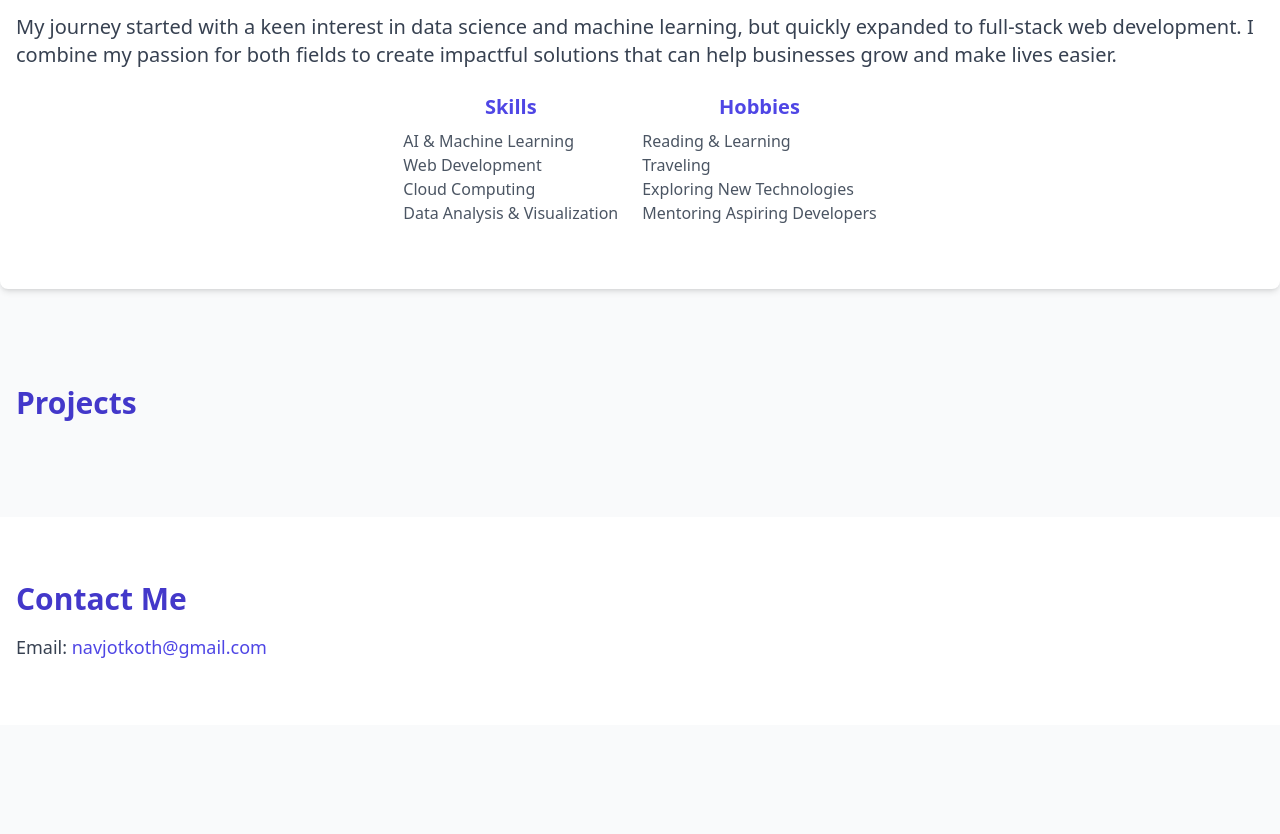
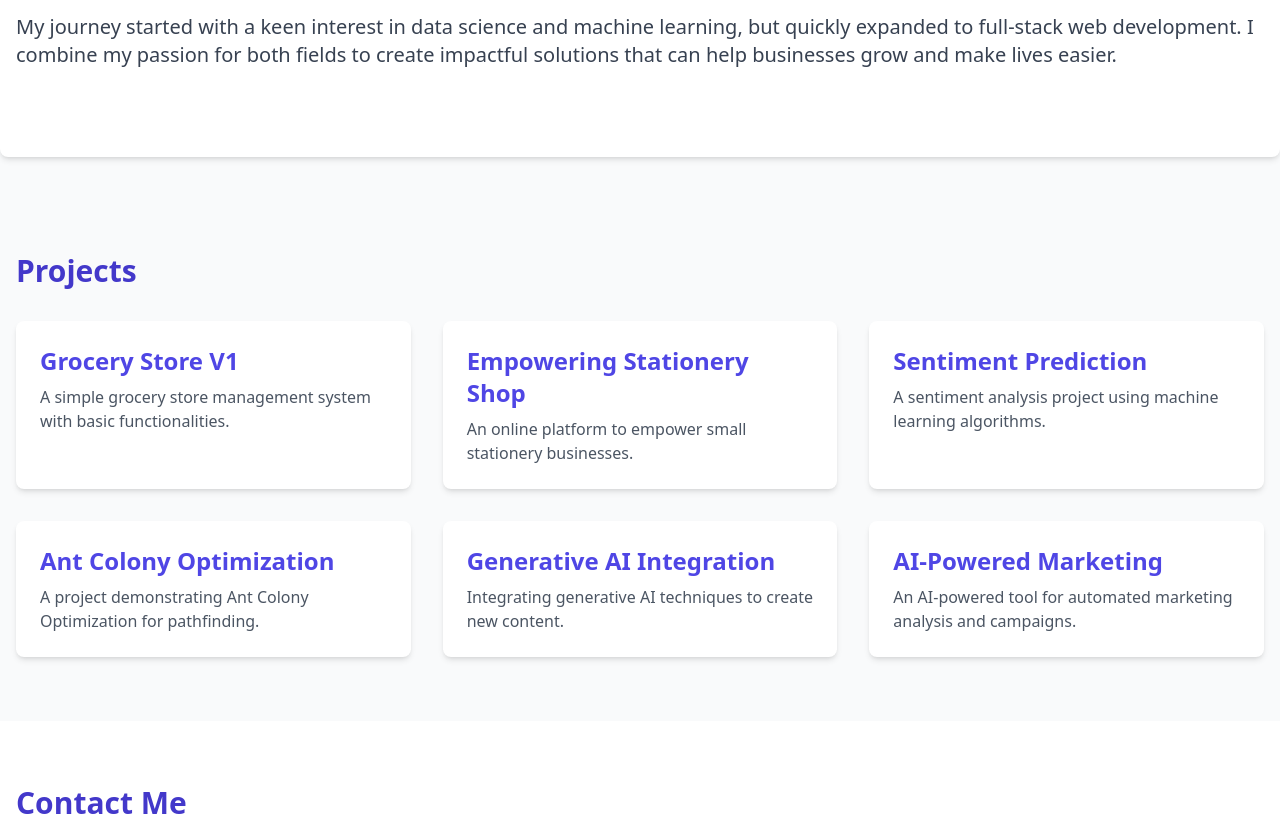
Before and after one commit to imnavjot/navjotkoth, a plain HTML site: page index.html in a window 1280 px wide. Shown: the part 875-1709 px from the top of the page. Before the commit the page ends 1600 px from the top, so only its background shows below. Drawn offline with nearby package versions, Linux system fonts and the light colour scheme.

Commit message:
Update index.html

```diff
--- a/index.html
+++ b/index.html
@@ -37,19 +37,6 @@
                     <a href="#projects" class="text-gray-800 hover:text-indigo-600 text-lg font-semibold transition-all">Projects</a>
                     <a href="#contact" class="text-gray-800 hover:text-indigo-600 text-lg font-semibold transition-all">Contact</a>
                 </div>
-                <div class="relative">
-                    <button class="text-gray-800 hover:text-indigo-600 font-semibold text-lg transition-all">
-                        Projects ▼
-                    </button>
-                    <div class="absolute right-0 hidden mt-2 bg-white shadow-lg rounded-md w-48">
-                        <a href="projects/project2/index.html" class="block px-4 py-2 text-gray-700 hover:bg-indigo-100">Grocery Store V1</a>
-                        <a href="projects/project3/index.html" class="block px-4 py-2 text-gray-700 hover:bg-indigo-100">Empowering Stationery Shop</a>
-                        <a href="projects/project4/index.html" class="block px-4 py-2 text-gray-700 hover:bg-indigo-100">Sentiment Prediction</a>
-                        <a href="projects/project5/index.html" class="block px-4 py-2 text-gray-700 hover:bg-indigo-100">Ant Colony Optimization</a>
-                        <a href="projects/project6/index.html" class="block px-4 py-2 text-gray-700 hover:bg-indigo-100">Generative AI Integration</a>
-                        <a href="projects/project7/index.html" class="block px-4 py-2 text-gray-700 hover:bg-indigo-100">AI-Powered Marketing</a>
-                    </div>
-                </div>
             </div>
         </div>
     </nav>
@@ -59,26 +46,6 @@
         <h2 class="text-4xl font-bold text-indigo-700 mb-6 text-center">About Me</h2>
         <p class="text-xl text-gray-700 mb-4">Hi, I’m Navjot Koth, an AI enthusiast, passionate developer, and someone who believes in the power of technology to solve real-world challenges. I’ve spent the last few years learning and developing innovative projects that push the boundaries of what’s possible with Artificial Intelligence and web technologies.</p>
         <p class="text-xl text-gray-700 mb-6">My journey started with a keen interest in data science and machine learning, but quickly expanded to full-stack web development. I combine my passion for both fields to create impactful solutions that can help businesses grow and make lives easier.</p>
-        <div class="flex justify-center items-center space-x-6">
-            <div class="flex flex-col items-center">
-                <h3 class="text-xl font-semibold text-indigo-600">Skills</h3>
-                <ul class="mt-2 text-gray-600">
-                    <li>AI & Machine Learning</li>
-                    <li>Web Development</li>
-                    <li>Cloud Computing</li>
-                    <li>Data Analysis & Visualization</li>
-                </ul>
-            </div>
-            <div class="flex flex-col items-center">
-                <h3 class="text-xl font-semibold text-indigo-600">Hobbies</h3>
-                <ul class="mt-2 text-gray-600">
-                    <li>Reading & Learning</li>
-                    <li>Traveling</li>
-                    <li>Exploring New Technologies</li>
-                    <li>Mentoring Aspiring Developers</li>
-                </ul>
-            </div>
-        </div>
     </section>
 
     <!-- Projects Section -->
@@ -86,7 +53,30 @@
         <div class="max-w-7xl mx-auto px-4">
             <h2 class="text-3xl font-bold text-indigo-700 mb-8">Projects</h2>
             <div class="grid grid-cols-1 md:grid-cols-2 lg:grid-cols-3 gap-8">
-                <!-- Project Cards here as before -->
+                <a href="projects/project2/index.html" class="block bg-white p-6 rounded-lg shadow-md hover:shadow-lg transition-shadow hover:bg-indigo-50">
+                    <h3 class="text-2xl font-semibold text-indigo-600">Grocery Store V1</h3>
+                    <p class="text-gray-600 mt-2">A simple grocery store management system with basic functionalities.</p>
+                </a>
+                <a href="projects/project3/index.html" class="block bg-white p-6 rounded-lg shadow-md hover:shadow-lg transition-shadow hover:bg-indigo-50">
+                    <h3 class="text-2xl font-semibold text-indigo-600">Empowering Stationery Shop</h3>
+                    <p class="text-gray-600 mt-2">An online platform to empower small stationery businesses.</p>
+                </a>
+                <a href="projects/project4/index.html" class="block bg-white p-6 rounded-lg shadow-md hover:shadow-lg transition-shadow hover:bg-indigo-50">
+                    <h3 class="text-2xl font-semibold text-indigo-600">Sentiment Prediction</h3>
+                    <p class="text-gray-600 mt-2">A sentiment analysis project using machine learning algorithms.</p>
+                </a>
+                <a href="projects/project5/index.html" class="block bg-white p-6 rounded-lg shadow-md hover:shadow-lg transition-shadow hover:bg-indigo-50">
+                    <h3 class="text-2xl font-semibold text-indigo-600">Ant Colony Optimization</h3>
+                    <p class="text-gray-600 mt-2">A project demonstrating Ant Colony Optimization for pathfinding.</p>
+                </a>
+                <a href="projects/project6/index.html" class="block bg-white p-6 rounded-lg shadow-md hover:shadow-lg transition-shadow hover:bg-indigo-50">
+                    <h3 class="text-2xl font-semibold text-indigo-600">Generative AI Integration</h3>
+                    <p class="text-gray-600 mt-2">Integrating generative AI techniques to create new content.</p>
+                </a>
+                <a href="projects/project7/index.html" class="block bg-white p-6 rounded-lg shadow-md hover:shadow-lg transition-shadow hover:bg-indigo-50">
+                    <h3 class="text-2xl font-semibold text-indigo-600">AI-Powered Marketing</h3>
+                    <p class="text-gray-600 mt-2">An AI-powered tool for automated marketing analysis and campaigns.</p>
+                </a>
             </div>
         </div>
     </section>
```
